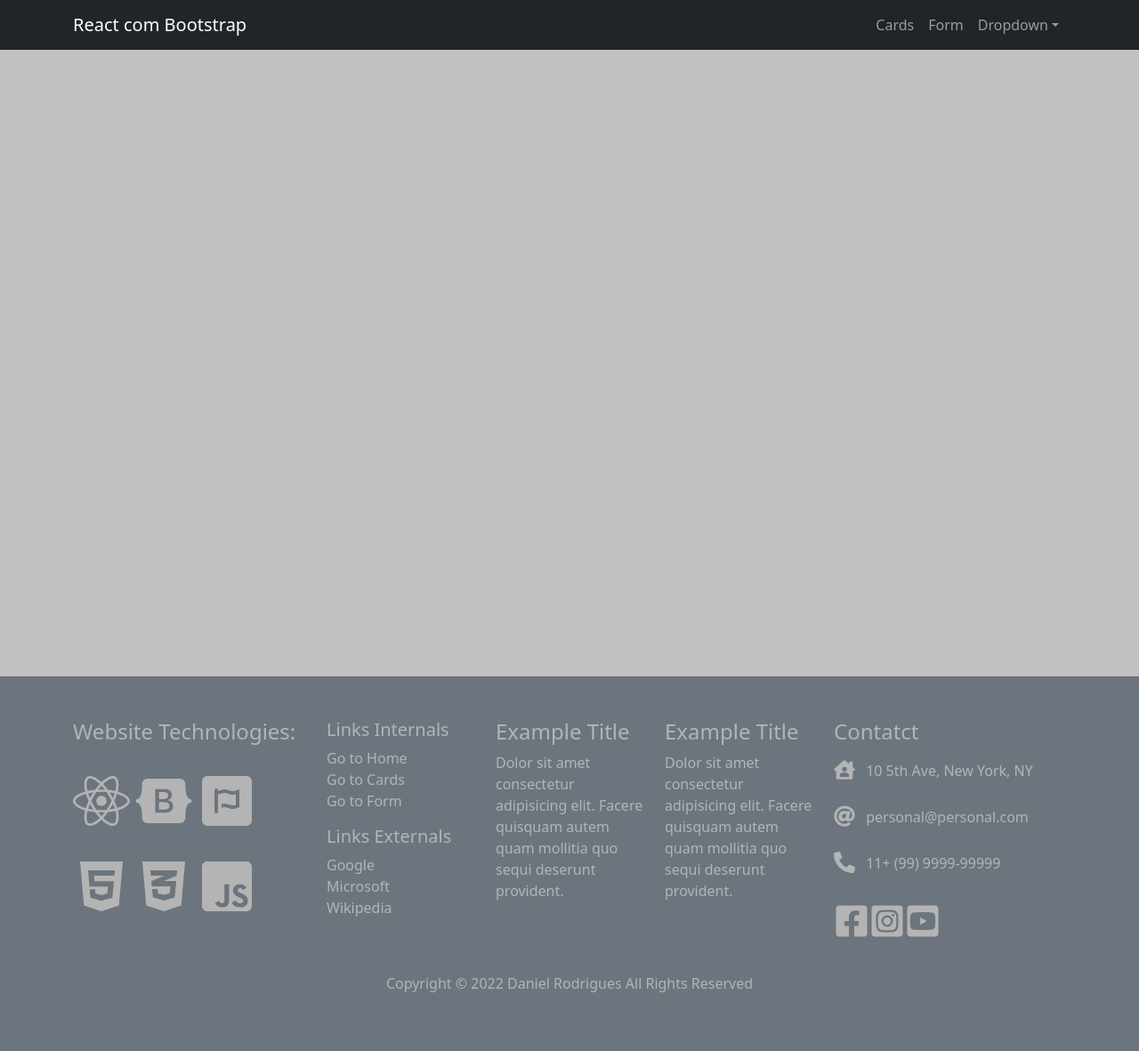
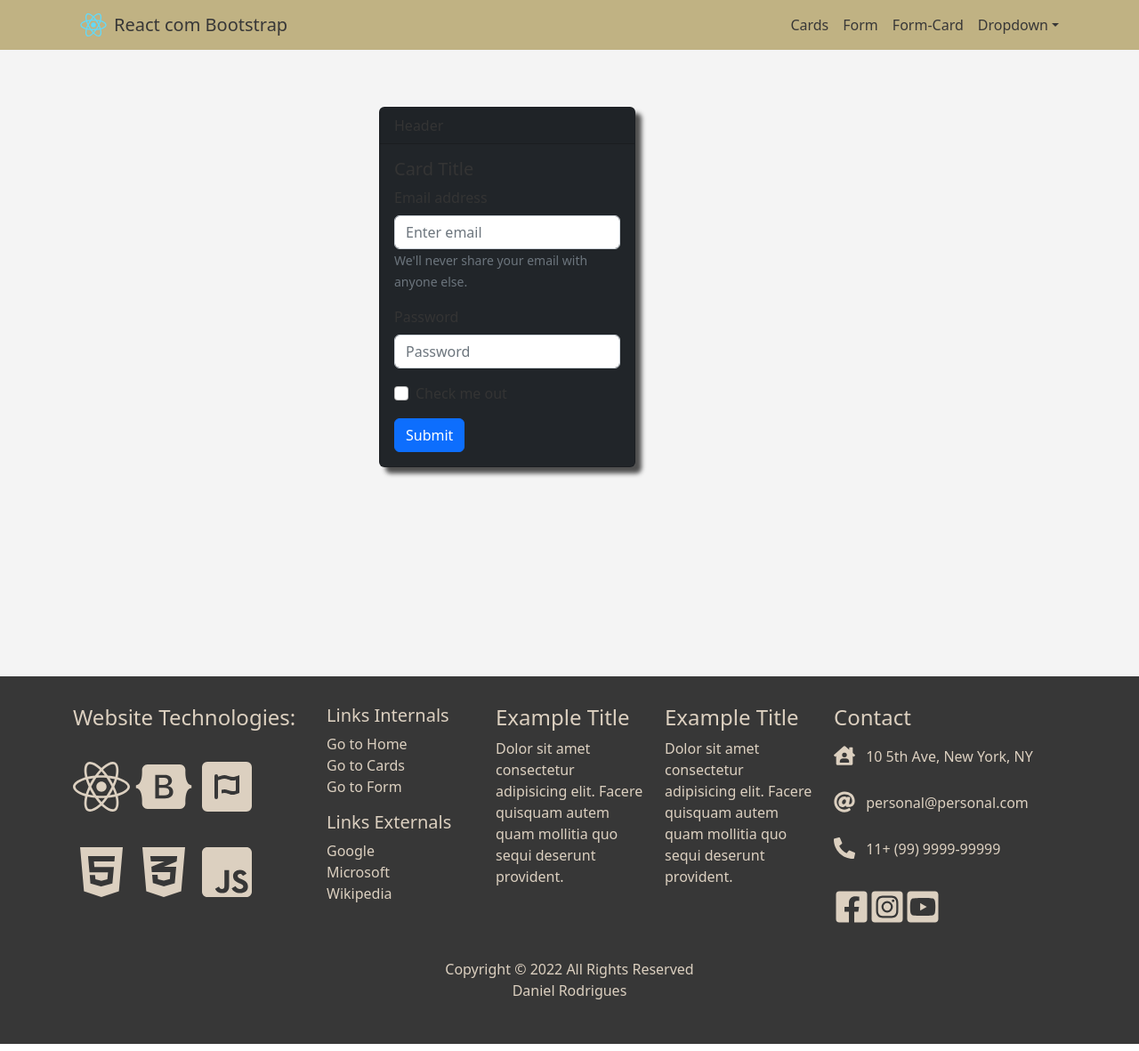
Before and after one commit to danircfilho/portfolio-react-bootstrap-template, a React (Create React App) app: page /form-card in a window 1280 px wide. Shown: the whole page at 89% size. Built offline with nearby package versions, Linux system fonts and the light colour scheme.

Commit message:
add formCard

```diff
--- a/src/App.jsx
+++ b/src/App.jsx
@@ -1,4 +1,4 @@
-import { BrowserRouter as Router, Routes, Route  } from 'react-router-dom';
+import { BrowserRouter as Router, Route, Routes } from 'react-router-dom';
 
 //Estilo - Bootstrap
 import 'bootstrap/dist/css/bootstrap.min.css';
@@ -9,9 +9,10 @@ import Navbar from './components/layouts/Navbar';
 import Wrapper from './components/layouts/Wrapper';
 
 //Components - Pages
-import Home from './components/pages/Home';
 import Card from './components/pages/Card';
 import Form from './components/pages/Form';
+import FormCardColor from './components/pages/FormCard';
+import Home from './components/pages/Home';
 
 
 export default function App() {
@@ -22,6 +23,7 @@ export default function App() {
           <Routes>
             <Route path="/card" element={<Card />} />
             <Route path="/form" element={<Form />} />
+            <Route path="/form-card" element={<FormCardColor />} />
             <Route path="/" element={<Home />} />
           </Routes>
         </Wrapper>
--- a/src/components/layouts/Footer.jsx
+++ b/src/components/layouts/Footer.jsx
@@ -17,8 +17,8 @@ export default function Footer() {
   const currentYear = date.getFullYear();
 
   return (
-    <div className="bg-secondary py-5">
-      <Container className="bg-secondary">
+    <div className={styles.bg_footer}>
+      <Container>
         <Row className="align-items-start">
           <Col xs={12} sm={12} md={3} lg={3} className={styles.iconTechnology}>
             <h4>Website Technologies:</h4>
@@ -57,7 +57,7 @@ export default function Footer() {
           </Col>
           <Col xs={12} sm={12} md={3} lg={3} className={styles.address}>
             <Col>
-              <h4>Contatct</h4>
+              <h4>Contact</h4>
               <p>
                 <i><FaHouseUser/></i>&ensp; 10 5th Ave, New York, NY
               </p>
@@ -77,9 +77,7 @@ export default function Footer() {
         </Row>
         <Row className={styles.copyrigth}>
           <Col>
-            <p className="text-center">
-              Copyright &copy; {currentYear} Daniel Rodrigues All Rights Reserved
-            </p>
+            <p>Copyright &copy; {currentYear} All Rights Reserved<br/>Daniel Rodrigues</p>
           </Col>
         </Row>
       </Container>
--- a/src/components/layouts/Footer.module.css
+++ b/src/components/layouts/Footer.module.css
@@ -1,5 +1,7 @@
-* {
-  color: #b4b4b4;
+.bg_footer {
+  background-color: #373737;
+  color: #DCD0C0;
+  padding: 2rem 0 2rem 0;
 }
 
 .iconTechnology i {
@@ -15,13 +17,10 @@
 }
 
 .list a:hover {
-  color: #303030;
+  /* color: inherit; sem cor (inherit = herdado) */
+  color: #C0B283;
+  font-weight: bold;
 }
-
-/* Sem cor no link
-.list a:hover {
-  color: inherit; (inherit = herdado)
-} */
 
 .address p {
   font-size: 1rem;
@@ -37,6 +36,7 @@
 
 .copyrigth p {
   margin-top: 2rem;
+  text-align: center;
 }
 
 /* Media Queries */
--- a/src/components/layouts/Navbar.jsx
+++ b/src/components/layouts/Navbar.jsx
@@ -2,6 +2,9 @@ import { Link } from 'react-router-dom';
 
 //Estilos
 import styles from './Navbar.module.css';
+
+//Imagem - Assets
+import Logo from '../../assets/react.svg'
 
 //Bootstrap
 import Container from 'react-bootstrap/Container';
@@ -11,9 +14,19 @@ import NavDropdown from 'react-bootstrap/NavDropdown';
 
 export default function MenuApp() {
   return (
-    <Navbar fixed="top" collapseOnSelect expand="lg" bg="dark" variant="dark">
+    <Navbar fixed="top" collapseOnSelect expand="lg" className={styles.bg}>
       <Container>
-        <Navbar.Brand href="/">React com Bootstrap</Navbar.Brand>
+        <Navbar.Brand className={styles.brand}>
+          <Link to="/">
+            <img
+              className="d-inline-block align-top"
+              src={Logo}
+              alt="React-Logo"
+              width="30" height="30"
+            />
+          </Link>
+          <Link to="/">React com Bootstrap</Link>
+        </Navbar.Brand>
         <Navbar.Toggle aria-controls="responsive-navbar-nav" />
         <Navbar.Collapse id="responsive-navbar-nav">
           <Container className={styles.menuAdjust}>
@@ -23,6 +36,9 @@ export default function MenuApp() {
               </Nav.Link>
               <Nav.Link>
                 <Link to="/form">Form</Link>
+              </Nav.Link>
+              <Nav.Link>
+                <Link to="/form-card">Form-Card</Link>
               </Nav.Link>
               <NavDropdown title="Dropdown" id="collasible-nav-dropdown">
                 <NavDropdown.Item>
--- a/src/components/layouts/Navbar.module.css
+++ b/src/components/layouts/Navbar.module.css
@@ -1,7 +1,24 @@
+.bg {
+  background: #C0B283;
+}
+
+.brand a {
+  padding-left: .5rem;
+}
+
+.brand, .menuAdjust a {
+  color: #373737;
+}
+
+/* color: inherit; sem cor (inherit = herdado) */
+.brand a:hover {
+  color: #6e6e6e;
+}
+
 .menuAdjust {
   padding-right: 0;
 }
 
 .menuAdjust a:hover {
-  color: #7a7a7a;
+  color: #6e6e6e;
 }
--- a/src/components/layouts/Wrapper.module.css
+++ b/src/components/layouts/Wrapper.module.css
@@ -1,5 +1,6 @@
 .wrapper {
   min-height: 95vh;
-  background-color: #c2c2c2;
+  background-color: #F4F4F4;
   padding-top: 3.5rem;
+  color: #343434;
 }
--- a/src/components/pages/Form.module.css
+++ b/src/components/pages/Form.module.css
@@ -1,8 +1,9 @@
 .formWidth {
-  max-width: 30rem;
+  max-width: 18rem;
   justify-content: center;
   padding: 1.5rem;
   margin-top: 3rem;
+  margin-bottom: 3rem;
   border: 2px solid #919191;
   border-radius: 25px;
 }
--- /dev/null
+++ b/src/components/pages/FormCard.jsx
@@ -0,0 +1,47 @@
+//Bootstrap
+import Card from 'react-bootstrap/Card';
+import Button from 'react-bootstrap/Button';
+import Form from 'react-bootstrap/Form';
+import { Container } from 'react-bootstrap';
+
+//Estilos
+import styles from './FormCard.module.css';
+
+export default function FormCardColor() {
+  return (
+    <Container className={styles.cardAlign}>
+      <Card
+        className={styles.cardStyle}
+        bg="dark"
+        variant="dark"
+        text="ligth"
+        style={{ width: '18rem' }}
+        //className="mb-2"
+        >
+        <Card.Header>Header</Card.Header>
+        <Card.Body>
+          <Card.Title>Card Title </Card.Title>
+          <Form>
+            <Form.Group className="mb-3" controlId="formBasicEmail">
+              <Form.Label>Email address</Form.Label>
+              <Form.Control type="email" placeholder="Enter email" />
+              <Form.Text className="text-muted">
+                We'll never share your email with anyone else.
+              </Form.Text>
+            </Form.Group>
+            <Form.Group className="mb-3" controlId="formBasicPassword">
+              <Form.Label>Password</Form.Label>
+              <Form.Control type="password" placeholder="Password" />
+            </Form.Group>
+            <Form.Group className="mb-3" controlId="formBasicCheckbox">
+              <Form.Check type="checkbox" label="Check me out" />
+            </Form.Group>
+            <Button variant="primary" type="submit">
+              Submit
+            </Button>
+          </Form>
+        </Card.Body>
+      </Card>
+    </Container>
+  );
+}
--- /dev/null
+++ b/src/components/pages/FormCard.module.css
@@ -0,0 +1,9 @@
+.cardAlign {
+  display: flex;
+  justify-content: center;
+  margin: 4rem 0 4rem 0;
+}
+
+.cardStyle{
+  box-shadow: 7px 7px 5px #505050;
+}
```
Also changed, not shown: src/assets/react.svg (added), src/assets/react_original_wordmark_logo_icon.png (added).
